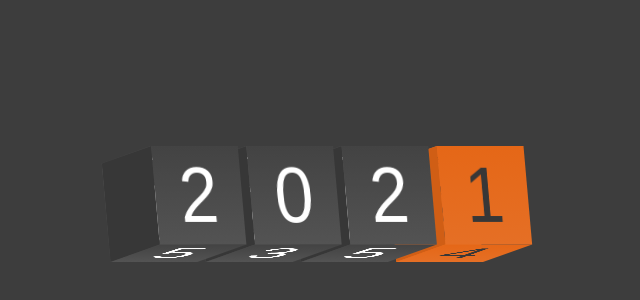
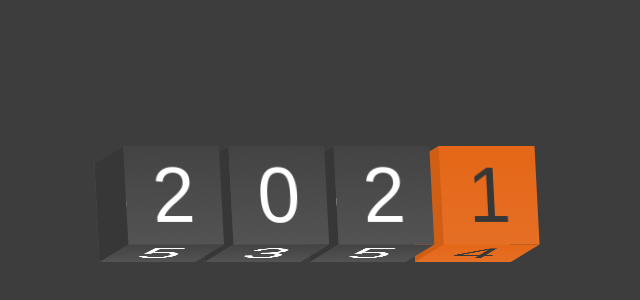
Before and after one commit to frederikruzovy1/rotatingNewYearDigitAnimation, a plain HTML site: page index.html in a window 1280 px wide. Shown: the part 196-496 px from the top of the page, without its empty margins (323-963 px from the left). Drawn offline with Linux system fonts and the light colour scheme; a web font is replaced by a local one.

Commit message:
Changed angle to smooth the edges

```diff
--- a/styles.css
+++ b/styles.css
@@ -22,7 +22,7 @@ body
     display: flex;
     transform-style: preserve-3d;
     gap: 10px;
-    transform: rotateY(30deg) rotateX(10deg);
+    transform: rotateY(17deg) rotateX(10deg);
 }
 
 .container .text
@@ -76,6 +76,7 @@ body
     color: #fff;
     transform-style: preserve-3d;
     transform: rotateX(calc(90deg * var(--i))) translateZ(50px);
+    /* box-shadow: 1px 1px 1px #535353 inset; */
 }
 
 .container .text:last-child span
```
